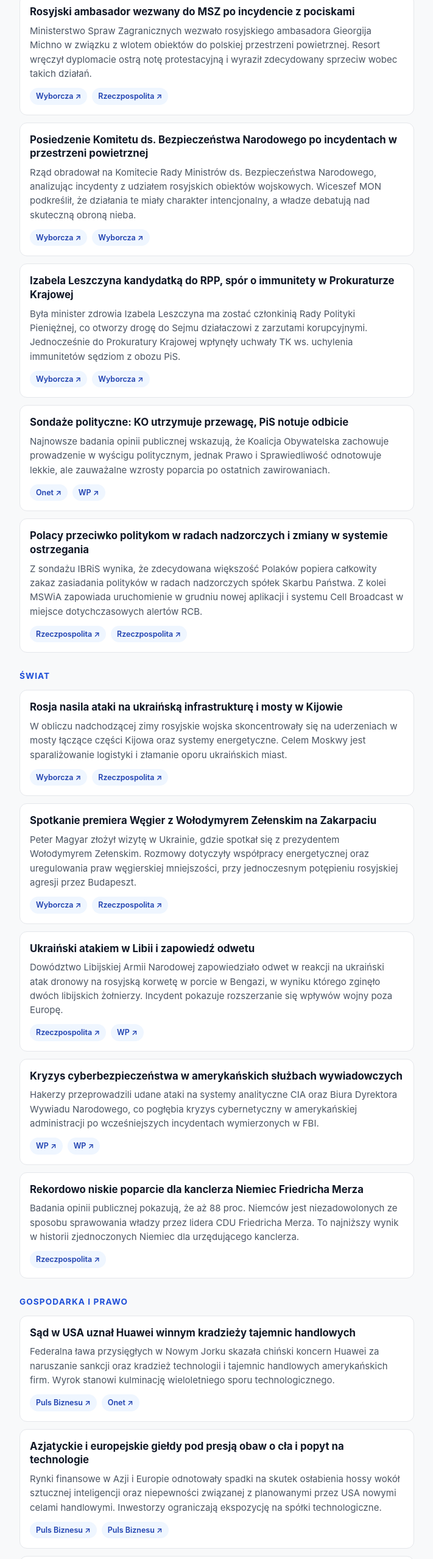
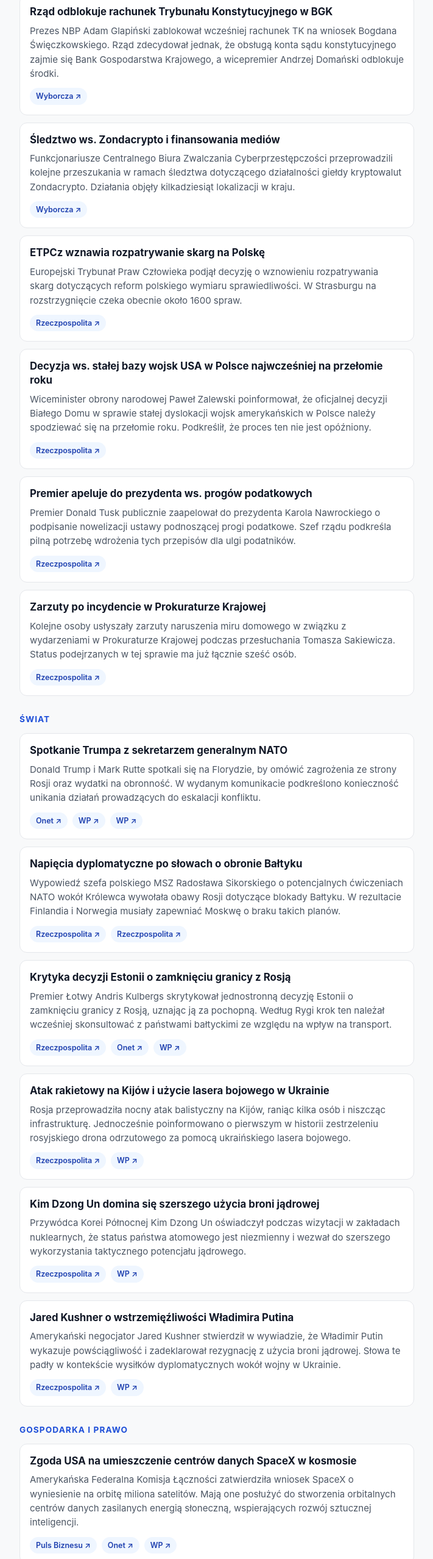
Before and after one commit to lukeakaluke/przeglad, a plain HTML site: page index.html in a window 1280 px wide. Shown: the part 244-2800 px from the top of the page at 61% size, without its empty margins (284-995 px from the left). Drawn offline with Linux system fonts and the light colour scheme.

Commit message:
Aktualizacja przeglądu prasy

```diff
--- a/index.html
+++ b/index.html
@@ -5,7 +5,7 @@
     <meta name="viewport" content="width=device-width, initial-scale=1.0, viewport-fit=cover">
     <meta name="theme-color" content="#111827">
     <link rel="manifest" href="manifest.json">
-    <title>Poranny Przegląd — 25 listopada 2026</title>
+    <title>Poranny Przegląd — 26 listopada 2026</title>
     <style>
         :root {
             --bg: #f8f9fa;
@@ -116,9 +116,9 @@
 </head>
 <body>
     <header>
-        <div class="meta">25 listopada 2026 • Aktualizacja 06:56</div>
+        <div class="meta">26 listopada 2026 • Aktualizacja 06:55</div>
         <h1>Poranny Przegląd Prasy</h1>
-        <p class="lead">Poranny przegląd prasy skupia się na napięciu geopolitycznym wokół naruszenia przestrzeni powietrznej, rosyjskich atakach na infrastrukturę Ukrainy oraz kluczowych decyzjach gospodarczych i sondażach politycznych w kraju.</p>
+        <p class="lead">Poranny przegląd prasy skupia się na sporach wokół Trybunału Konstytucyjnego, międzynarodowej dyplomacji wokół wojny w Ukrainie oraz ważnych decyzjach gospodarczych w kraju i na świecie.</p>
     </header>
     <main>
 
@@ -126,33 +126,39 @@
         <h2>Polska</h2>
 
         <article class="card">
-            <h3>Rosyjski ambasador wezwany do MSZ po incydencie z pociskami</h3>
-            <p>Ministerstwo Spraw Zagranicznych wezwało rosyjskiego ambasadora Gieorgija Michno w związku z wlotem obiektów do polskiej przestrzeni powietrznej. Resort wręczył dyplomacie ostrą notę protestacyjną i wyraził zdecydowany sprzeciw wobec takich działań.</p>
-            <div class="sources"><a class="badge" href="https://wyborcza.pl/7,75398,33148979,rosyjski-ambasador-wezwany-do-msz-doskonale-wie-skad-pochodzily.html" target="_blank" rel="noopener noreferrer">Wyborcza ↗</a><a class="badge" href="https://www.rp.pl/dyplomacja/art45537041-incydent-z-rosyjskimi-pociskami-ambasador-rosji-otrzymal-ostra-note-protestacyjna" target="_blank" rel="noopener noreferrer">Rzeczpospolita ↗</a></div>
+            <h3>Rząd odblokuje rachunek Trybunału Konstytucyjnego w BGK</h3>
+            <p>Prezes NBP Adam Glapiński zablokował wcześniej rachunek TK na wniosek Bogdana Święczkowskiego. Rząd zdecydował jednak, że obsługą konta sądu konstytucyjnego zajmie się Bank Gospodarstwa Krajowego, a wicepremier Andrzej Domański odblokuje środki.</p>
+            <div class="sources"><a class="badge" href="https://wyborcza.pl/7,75398,33150963,nie-nbp-a-bgk-bedzie-obslugiwac-konto-trybunalu-konstytucyjnego.html" target="_blank" rel="noopener noreferrer">Wyborcza ↗</a></div>
         </article>
 
         <article class="card">
-            <h3>Posiedzenie Komitetu ds. Bezpieczeństwa Narodowego po incydentach w przestrzeni powietrznej</h3>
-            <p>Rząd obradował na Komitecie Rady Ministrów ds. Bezpieczeństwa Narodowego, analizując incydenty z udziałem rosyjskich obiektów wojskowych. Wiceszef MON podkreślił, że działania te miały charakter intencjonalny, a władze debatują nad skuteczną obroną nieba.</p>
-            <div class="sources"><a class="badge" href="https://wyborcza.pl/7,75398,33147586,polskie-wojsko-nie-zestrzelilo-rosyjskiego-drona-wiceszef-mon.html" target="_blank" rel="noopener noreferrer">Wyborcza ↗</a><a class="badge" href="https://wyborcza.pl/7,75398,33147554,spotkanie-komitetu-rady-ministrow-ds-bezpieczenstwa-narodowego.html" target="_blank" rel="noopener noreferrer">Wyborcza ↗</a></div>
+            <h3>Śledztwo ws. Zondacrypto i finansowania mediów</h3>
+            <p>Funkcjonariusze Centralnego Biura Zwalczania Cyberprzestępczości przeprowadzili kolejne przeszukania w ramach śledztwa dotyczącego działalności giełdy kryptowalut Zondacrypto. Działania objęły kilkadziesiąt lokalizacji w kraju.</p>
+            <div class="sources"><a class="badge" href="https://wyborcza.pl/7,75398,33150798,zondacrypto-i-finansowanie-tv-republika-funkcjonariusze-zabezpieczyli.html" target="_blank" rel="noopener noreferrer">Wyborcza ↗</a></div>
         </article>
 
         <article class="card">
-            <h3>Izabela Leszczyna kandydatką do RPP, spór o immunitety w Prokuraturze Krajowej</h3>
-            <p>Była minister zdrowia Izabela Leszczyna ma zostać członkinią Rady Polityki Pieniężnej, co otworzy drogę do Sejmu działaczowi z zarzutami korupcyjnymi. Jednocześnie do Prokuratury Krajowej wpłynęły uchwały TK ws. uchylenia immunitetów sędziom z obozu PiS.</p>
-            <div class="sources"><a class="badge" href="https://wyborcza.pl/7,75398,33149039,izabela-leszczyna-kandydatka-ko-do-rady-polityki-pienieznej.html" target="_blank" rel="noopener noreferrer">Wyborcza ↗</a><a class="badge" href="https://wyborcza.pl/7,75398,33148247,kolejny-krok-ws-immunitetow-swieczkowskiego-i-sochanskiego.html" target="_blank" rel="noopener noreferrer">Wyborcza ↗</a></div>
+            <h3>ETPCz wznawia rozpatrywanie skarg na Polskę</h3>
+            <p>Europejski Trybunał Praw Człowieka podjął decyzję o wznowieniu rozpatrywania skarg dotyczących reform polskiego wymiaru sprawiedliwości. W Strasburgu na rozstrzygnięcie czeka obecnie około 1600 spraw.</p>
+            <div class="sources"><a class="badge" href="https://www.rp.pl/polityka/art45544551-etpcz-wznawia-rozpatrywanie-skarg-na-polske-w-strasburgu-czeka-1600-spraw" target="_blank" rel="noopener noreferrer">Rzeczpospolita ↗</a></div>
         </article>
 
         <article class="card">
-            <h3>Sondaże polityczne: KO utrzymuje przewagę, PiS notuje odbicie</h3>
-            <p>Najnowsze badania opinii publicznej wskazują, że Koalicja Obywatelska zachowuje prowadzenie w wyścigu politycznym, jednak Prawo i Sprawiedliwość odnotowuje lekkie, ale zauważalne wzrosty poparcia po ostatnich zawirowaniach.</p>
-            <div class="sources"><a class="badge" href="https://wiadomosci.onet.pl/kraj/nowy-sondaz-partyjny-pis-zyskuje-ale-ko-utrzymuje-przewage/lwev73t" target="_blank" rel="noopener noreferrer">Onet ↗</a><a class="badge" href="https://wiadomosci.wp.pl/pis-odbija-sie-od-swojego-dna-ko-bez-szans-na-pelna-wladze-7354433351788544a" target="_blank" rel="noopener noreferrer">WP ↗</a></div>
+            <h3>Decyzja ws. stałej bazy wojsk USA w Polsce najwcześniej na przełomie roku</h3>
+            <p>Wiceminister obrony narodowej Paweł Zalewski poinformował, że oficjalnej decyzji Białego Domu w sprawie stałej dyslokacji wojsk amerykańskich w Polsce należy spodziewać się na przełomie roku. Podkreślił, że proces ten nie jest opóźniony.</p>
+            <div class="sources"><a class="badge" href="https://www.rp.pl/polityka/art45544751-co-ze-stala-baza-wojsk-usa-w-polsce-wskazano-termin-decyzji-bialego-domu" target="_blank" rel="noopener noreferrer">Rzeczpospolita ↗</a></div>
         </article>
 
         <article class="card">
-            <h3>Polacy przeciwko politykom w radach nadzorczych i zmiany w systemie ostrzegania</h3>
-            <p>Z sondażu IBRiS wynika, że zdecydowana większość Polaków popiera całkowity zakaz zasiadania polityków w radach nadzorczych spółek Skarbu Państwa. Z kolei MSWiA zapowiada uruchomienie w grudniu nowej aplikacji i systemu Cell Broadcast w miejsce dotychczasowych alertów RCB.</p>
-            <div class="sources"><a class="badge" href="https://www.rp.pl/polityka/art45534751-rady-nadzorcze-bez-politykow-polacy-na-tak-ale-dwa-elektoraty-odstaja" target="_blank" rel="noopener noreferrer">Rzeczpospolita ↗</a><a class="badge" href="https://www.rp.pl/polityka/art45538091-mswia-szykuje-rewolucje-niebawem-nowa-aplikacja-ma-zastapic-alerty-rcb" target="_blank" rel="noopener noreferrer">Rzeczpospolita ↗</a></div>
+            <h3>Premier apeluje do prezydenta ws. progów podatkowych</h3>
+            <p>Premier Donald Tusk publicznie zaapelował do prezydenta Karola Nawrockiego o podpisanie nowelizacji ustawy podnoszącej progi podatkowe. Szef rządu podkreśla pilną potrzebę wdrożenia tych przepisów dla ulgi podatników.</p>
+            <div class="sources"><a class="badge" href="https://www.rp.pl/polityka/art45544451-tusk-mowi-o-kolejnym-wecie-nawrockiego-nad-czym-tu-se-zastanawiac" target="_blank" rel="noopener noreferrer">Rzeczpospolita ↗</a></div>
+        </article>
+
+        <article class="card">
+            <h3>Zarzuty po incydencie w Prokuraturze Krajowej</h3>
+            <p>Kolejne osoby usłyszały zarzuty naruszenia miru domowego w związku z wydarzeniami w Prokuraturze Krajowej podczas przesłuchania Tomasza Sakiewicza. Status podejrzanych w tej sprawie ma już łącznie sześć osób.</p>
+            <div class="sources"><a class="badge" href="https://www.rp.pl/przestepczosc/art45544761-awantura-w-prokuraturze-kolejne-zarzuty-po-incydencie-z-udzialem-pracownikow-tv-republika" target="_blank" rel="noopener noreferrer">Rzeczpospolita ↗</a></div>
         </article>
 
     </section>
@@ -161,33 +167,39 @@
         <h2>Świat</h2>
 
         <article class="card">
-            <h3>Rosja nasila ataki na ukraińską infrastrukturę i mosty w Kijowie</h3>
-            <p>W obliczu nadchodzącej zimy rosyjskie wojska skoncentrowały się na uderzeniach w mosty łączące części Kijowa oraz systemy energetyczne. Celem Moskwy jest sparaliżowanie logistyki i złamanie oporu ukraińskich miast.</p>
-            <div class="sources"><a class="badge" href="https://wyborcza.pl/7,75399,33147570,rosja-atakuje-mosty-w-kijowie-chce-podzielic-miasto-na-dwie.html" target="_blank" rel="noopener noreferrer">Wyborcza ↗</a><a class="badge" href="https://www.rp.pl/konflikty-zbrojne/art45535291-rosja-chce-zamrozic-ukrainskie-miasta-publicznie-wszystkiemu-zaprzecza" target="_blank" rel="noopener noreferrer">Rzeczpospolita ↗</a></div>
+            <h3>Spotkanie Trumpa z sekretarzem generalnym NATO</h3>
+            <p>Donald Trump i Mark Rutte spotkali się na Florydzie, by omówić zagrożenia ze strony Rosji oraz wydatki na obronność. W wydanym komunikacie podkreślono konieczność unikania działań prowadzących do eskalacji konfliktu.</p>
+            <div class="sources"><a class="badge" href="https://wiadomosci.onet.pl/swiat/donald-trump-i-mark-rutte-spotkali-sie-za-zamknietymi-drzwiami-jest-komunikat/7c69bkl" target="_blank" rel="noopener noreferrer">Onet ↗</a><a class="badge" href="https://wiadomosci.wp.pl/dzialo-sie-w-nocy-balistyka-uderzyla-w-kijow-trump-i-rutte-o-rosji-7355056958130272a" target="_blank" rel="noopener noreferrer">WP ↗</a><a class="badge" href="https://wiadomosci.wp.pl/trump-spotkal-sie-z-szefem-nato-wspolny-komunikat-ws-rosji-7355051259967584a" target="_blank" rel="noopener noreferrer">WP ↗</a></div>
         </article>
 
         <article class="card">
-            <h3>Spotkanie premiera Węgier z Wołodymyrem Zełenskim na Zakarpaciu</h3>
-            <p>Peter Magyar złożył wizytę w Ukrainie, gdzie spotkał się z prezydentem Wołodymyrem Zełenskim. Rozmowy dotyczyły współpracy energetycznej oraz uregulowania praw węgierskiej mniejszości, przy jednoczesnym potępieniu rosyjskiej agresji przez Budapeszt.</p>
-            <div class="sources"><a class="badge" href="https://wyborcza.pl/7,75399,33149036,premier-wegier-z-wizyta-w-ukrainie-magyar-upomnial-se-o-prawa.html" target="_blank" rel="noopener noreferrer">Wyborcza ↗</a><a class="badge" href="https://www.rp.pl/polityka/art45538151-magyar-spotkal-se-z-zelenskim-wegry-deklaruja-pomoc-i-potepiaja-rosyjska-agresje" target="_blank" rel="noopener noreferrer">Rzeczpospolita ↗</a></div>
+            <h3>Napięcia dyplomatyczne po słowach o obronie Bałtyku</h3>
+            <p>Wypowiedź szefa polskiego MSZ Radosława Sikorskiego o potencjalnych ćwiczeniach NATO wokół Królewca wywołała obawy Rosji dotyczące blokady Bałtyku. W rezultacie Finlandia i Norwegia musiały zapewniać Moskwę o braku takich planów.</p>
+            <div class="sources"><a class="badge" href="https://www.rp.pl/dyplomacja/art45545051-wsj-rosja-wystraszyla-sie-slow-sikorskiego-finlandia-i-norwegia-musialy-uspokajac-putina" target="_blank" rel="noopener noreferrer">Rzeczpospolita ↗</a><a class="badge" href="https://www.rp.pl/przeglad-wydarzen-z-nocy/art45544931-spacex-bedzie-tworzyc-centra-danych-w-kosmosie-rosjanie-zaatakowali-kijow" target="_blank" rel="noopener noreferrer">Rzeczpospolita ↗</a></div>
         </article>
 
         <article class="card">
-            <h3>Ukraiński atakiem w Libii i zapowiedź odwetu</h3>
-            <p>Dowództwo Libijskiej Armii Narodowej zapowiedziało odwet w reakcji na ukraiński atak dronowy na rosyjską korwetę w porcie w Bengazi, w wyniku którego zginęło dwóch libijskich żołnierzy. Incydent pokazuje rozszerzanie się wpływów wojny poza Europę.</p>
-            <div class="sources"><a class="badge" href="https://www.rp.pl/konflikty-zbrojne/art45538471-armia-z-libii-zapowiada-odwet-za-ukrainski-atak-na-rosyjska-korwete" target="_blank" rel="noopener noreferrer">Rzeczpospolita ↗</a><a class="badge" href="https://wiadomosci.wp.pl/ukrainski-atak-w-libii-zabil-2-zolnierzy-armia-zapowiada-odwet-7354645821515808a" target="_blank" rel="noopener noreferrer">WP ↗</a></div>
+            <h3>Krytyka decyzji Estonii o zamknięciu granicy z Rosją</h3>
+            <p>Premier Łotwy Andris Kulbergs skrytykował jednostronną decyzję Estonii o zamknięciu granicy z Rosją, uznając ją za pochopną. Według Rygi krok ten należał wcześniej skonsultować z państwami bałtyckimi ze względu na wpływ na transport.</p>
+            <div class="sources"><a class="badge" href="https://www.rp.pl/dyplomacja/art45544921-premier-lotwy-estonia-zbyt-pochopnie-zamknela-granice-z-rosja" target="_blank" rel="noopener noreferrer">Rzeczpospolita ↗</a><a class="badge" href="https://wiadomosci.onet.pl/swiat/nieoczekiwana-krytyka-dzialan-estonii-wobec-rosji-pochopna-decyzja/2k3vvt4" target="_blank" rel="noopener noreferrer">Onet ↗</a><a class="badge" href="https://wiadomosci.wp.pl/zamkneli-granice-z-rosja-premier-lotwy-krytykuje-sasiada-7355046247610464a" target="_blank" rel="noopener noreferrer">WP ↗</a></div>
         </article>
 
         <article class="card">
-            <h3>Kryzys cyberbezpieczeństwa w amerykańskich służbach wywiadowczych</h3>
-            <p>Hakerzy przeprowadzili udane ataki na systemy analityczne CIA oraz Biura Dyrektora Wywiadu Narodowego, co pogłębia kryzys cybernetyczny w amerykańskiej administracji po wcześniejszych incydentach wymierzonych w FBI.</p>
-            <div class="sources"><a class="badge" href="https://wiadomosci.wp.pl/dzialo-sie-w-nocy-paraliz-w-systemach-cia-tragiczny-wypadek-w-wielkopolsce-7354693457324064a" target="_blank" rel="noopener noreferrer">WP ↗</a><a class="badge" href="https://wiadomosci.wp.pl/amerykanski-wywiad-na-celowniku-hakerzy-w-systemach-cia-i-fbi-7354614634383360a" target="_blank" rel="noopener noreferrer">WP ↗</a></div>
+            <h3>Atak rakietowy na Kijów i użycie lasera bojowego w Ukrainie</h3>
+            <p>Rosja przeprowadziła nocny atak balistyczny na Kijów, raniąc kilka osób i niszcząc infrastrukturę. Jednocześnie poinformowano o pierwszym w historii zestrzeleniu rosyjskiego drona odrzutowego za pomocą ukraińskiego lasera bojowego.</p>
+            <div class="sources"><a class="badge" href="https://www.rp.pl/konflikty-zbrojne/art45544661-przelom-na-froncie-w-ukrainie-bojowy-laser-po-raz-pierwszy-zniszczyl-odrzutowy-dron-gieran" target="_blank" rel="noopener noreferrer">Rzeczpospolita ↗</a><a class="badge" href="https://wiadomosci.wp.pl/rakiety-balistyczne-uderzyly-w-kijow-kraza-nagrania-7355030872229984a" target="_blank" rel="noopener noreferrer">WP ↗</a></div>
         </article>
 
         <article class="card">
-            <h3>Rekordowo niskie poparcie dla kanclerza Niemiec Friedricha Merza</h3>
-            <p>Badania opinii publicznej pokazują, że aż 88 proc. Niemców jest niezadowolonych ze sposobu sprawowania władzy przez lidera CDU Friedricha Merza. To najniższy wynik w historii zjednoczonych Niemiec dla urzędującego kanclerza.</p>
-            <div class="sources"><a class="badge" href="https://www.rp.pl/polityka/art45538511-rekordowo-zly-wynik-kanclerza-friedricha-merza-niemcy-go-nie-chca" target="_blank" rel="noopener noreferrer">Rzeczpospolita ↗</a></div>
+            <h3>Kim Dzong Un domina się szerszego użycia broni jądrowej</h3>
+            <p>Przywódca Korei Północnej Kim Dzong Un oświadczył podczas wizytacji w zakładach nuklearnych, że status państwa atomowego jest niezmienny i wezwał do szerszego wykorzystania taktycznego potencjału jądrowego.</p>
+            <div class="sources"><a class="badge" href="https://www.rp.pl/dyplomacja/art45544911-kim-dzong-un-wzywa-do-szerszego-stosowania-broni-jadrowej" target="_blank" rel="noopener noreferrer">Rzeczpospolita ↗</a><a class="badge" href="https://wiadomosci.wp.pl/kim-dzong-un-chce-szerszego-uzycia-taktycznej-broni-jadrowej-tak-argumentuje-7355066543667296a" target="_blank" rel="noopener noreferrer">WP ↗</a></div>
+        </article>
+
+        <article class="card">
+            <h3>Jared Kushner o wstrzemięźliwości Władimira Putina</h3>
+            <p>Amerykański negocjator Jared Kushner stwierdził w wywiadzie, że Władimir Putin wykazuje powściągliwość i zadeklarował rezygnację z użycia broni jądrowej. Słowa te padły w kontekście wysiłków dyplomatycznych wokół wojny w Ukrainie.</p>
+            <div class="sources"><a class="badge" href="https://www.rp.pl/dyplomacja/art45544941-jared-kushner-chwali-wladimira-putina-dla-powsciagliwost-zgodzil-sie-nie-uzywac-broni-jadrowej" target="_blank" rel="noopener noreferrer">Rzeczpospolita ↗</a><a class="badge" href="https://wiadomosci.wp.pl/kushner-pytany-o-wysylanie-rakiet-do-polski-przez-putina-oto-jak-odpowiedzial-7354994894096480a" target="_blank" rel="noopener noreferrer">WP ↗</a></div>
         </article>
 
     </section>
@@ -196,34 +208,34 @@
         <h2>Gospodarka i Prawo</h2>
 
         <article class="card">
-            <h3>Sąd w USA uznał Huawei winnym kradzieży tajemnic handlowych</h3>
-            <p>Federalna ława przysięgłych w Nowym Jorku skazała chiński koncern Huawei za naruszanie sankcji oraz kradzież technologii i tajemnic handlowych amerykańskich firm. Wyrok stanowi kulminację wieloletniego sporu technologicznego.</p>
-            <div class="sources"><a class="badge" href="https://www.pb.pl/huawei-skazany-w-usa-chinski-koncern-uznany-za-winnego-oszustw-i-kradziezy-tajemnic-handlowych-1270967" target="_blank" rel="noopener noreferrer">Puls Biznesu ↗</a><a class="badge" href="https://wiadomosci.onet.pl/swiat/firma-huawei-uznana-za-winna-oszustwa-w-usa-co-dalej-z-chinskim-gigantem/dsp2mw2" target="_blank" rel="noopener noreferrer">Onet ↗</a></div>
+            <h3>Zgoda USA na umieszczenie centrów danych SpaceX w kosmosie</h3>
+            <p>Amerykańska Federalna Komisja Łączności zatwierdziła wniosek SpaceX o wyniesienie na orbitę miliona satelitów. Mają one posłużyć do stworzenia orbitalnych centrów danych zasilanych energią słoneczną, wspierających rozwój sztucznej inteligencji.</p>
+            <div class="sources"><a class="badge" href="https://www.pb.pl/spacex-dostalo-zgode-rzadu-na-uruchomienie-centrow-danych-w-kosmosie-1271074" target="_blank" rel="noopener noreferrer">Puls Biznesu ↗</a><a class="badge" href="https://wiadomosci.onet.pl/swiat/centra-danych-w-kosmosie-spacex-otrzymalo-zielone-swiatlo/6kgd14e" target="_blank" rel="noopener noreferrer">Onet ↗</a><a class="badge" href="https://wiadomosci.wp.pl/milion-satelitow-spacex-na-orbicie-jest-historyczna-decyzja-7355069570066528a" target="_blank" rel="noopener noreferrer">WP ↗</a></div>
         </article>
 
         <article class="card">
-            <h3>Azjatyckie i europejskie giełdy pod presją obaw o cła i popyt na technologie</h3>
-            <p>Rynki finansowe w Azji i Europie odnotowały spadki na skutek osłabienia hossy wokół sztucznej inteligencji oraz niepewności związanej z planowanymi przez USA nowymi celami handlowymi. Inwestorzy ograniczają ekspozycję na spółki technologiczne.</p>
-            <div class="sources"><a class="badge" href="https://www.pb.pl/azjatyckie-gieldy-znow-pod-presja-slabnie-hossa-ai-a-usa-szykuja-nowe-cla-1270968" target="_blank" rel="noopener noreferrer">Puls Biznesu ↗</a><a class="badge" href="https://www.pb.pl/na-gieldach-w-europie-dalszy-ciag-hustawki-nastrojow-spolki-technologiczne-i-surowcowe-tanialy-1270960" target="_blank" rel="noopener noreferrer">Puls Biznesu ↗</a></div>
+            <h3>Unia Europejska przygotowuje kolejne wsparcie finansowe dla Ukrainy</h3>
+            <p>Bruksela planuje przyznać Ukrainie dodatkową pożyczkę w wysokości 45 mld euro na rok 2027. Trwają ustalenia dotyczące źródeł finansowania tego pakietu oraz zasad jego obsługi przez państwa członkowskie.</p>
+            <div class="sources"><a class="badge" href="https://www.pb.pl/kolejne-45-mld-euro-dla-ukrainy-na-co-pojdzie-pozyczka-i-kto-za-nia-zaplaci-1271081" target="_blank" rel="noopener noreferrer">Puls Biznesu ↗</a></div>
         </article>
 
         <article class="card">
-            <h3>Mocne wyniki finansowe i plany dywidendowe CD Projektu</h3>
-            <p>CD Projekt zamknął trzeci kwartał zyskiem netto na poziomie 109 mln zł przy przychodach 208 mln zł. Zarząd spółki po raz pierwszy zdecydował się zaproponować wypłatę zaliczki na poczet dywidendy oraz ogłosił nową umowę z Sony.</p>
-            <div class="sources"><a class="badge" href="https://www.pb.pl/cd-projekt-prezentuje-wyniki-za-trzeci-kwartal-1270952" target="_blank" rel="noopener noreferrer">Puls Biznesu ↗</a></div>
+            <h3>Pekao i PZU wygaszają porozumienie o reorganizacji</h3>
+            <p>Bank Pekao oraz PZU podpisały oświadczenie o wygaśnięciu dokumentów regulujących planowaną reorganizację grupy. Jako powód wskazano brak perspektyw na szybkie wdrożenie niezbędnych zmian prawnych.</p>
+            <div class="sources"><a class="badge" href="https://www.pb.pl/pekao-i-pzu-wygasily-dokumenty-dotyczace-reorganizacji-rzad-szuka-innego-sposobu-1271071" target="_blank" rel="noopener noreferrer">Puls Biznesu ↗</a></div>
         </article>
 
         <article class="card">
-            <h3>Budimex przygotowuje się do wielkiej ekspansji drogowej w Czechach</h3>
-            <p>Polski lider budowlany Budimex finalizuje przygotowania do realizacji strategicznej inwestycji drogowej w Czechach o wartości 13 mld zł. Jednocześnie spółka uzależnia zagraniczne kontrakty w krajach bałtyckich od unijnego dofinansowania.</p>
-            <div class="sources"><a class="badge" href="https://www.pb.pl/budimex-szykuje-sie-do-inwestycji-w-czeskie-drogi-los-kontraktow-w-krajach-baltyckich-zalezy-od-dotacji-ue-1270956" target="_blank" rel="noopener noreferrer">Puls Biznesu ↗</a></div>
+            <h3>Spadek przerobu ropy w rosyjskich rafineriach do najniższego poziomu od dekad</h3>
+            <p>Według analityków Rystad Energy wolumen przerabianej ropy w Rosji spadł do najniższego poziomu od ponad 20 lat. Bezpośrednią przyczyną jest skuteczna kampania ukraińskich ataków dronowych na rosyjską infrastrukturę paliwową.</p>
+            <div class="sources"><a class="badge" href="https://www.pb.pl/rosyjskie-rafinerie-przerabiaja-najmniej-ropy-od-dekad-to-skutek-ukrainskich-atakow-1271076" target="_blank" rel="noopener noreferrer">Puls Biznesu ↗</a></div>
         </article>
 
     </section>
 
     </main>
     <footer>
-        Przeanalizowano 95 artykułów z 6 zaufanych źródeł (Wyborcza, Rzeczpospolita, PB, DGP, Onet, WP).
+        Przeanalizowano 86 artykułów z 6 zaufanych źródeł (Wyborcza, Rzeczpospolita, PB, DGP, Onet, WP).
     </footer>
 </body>
 </html>
```
